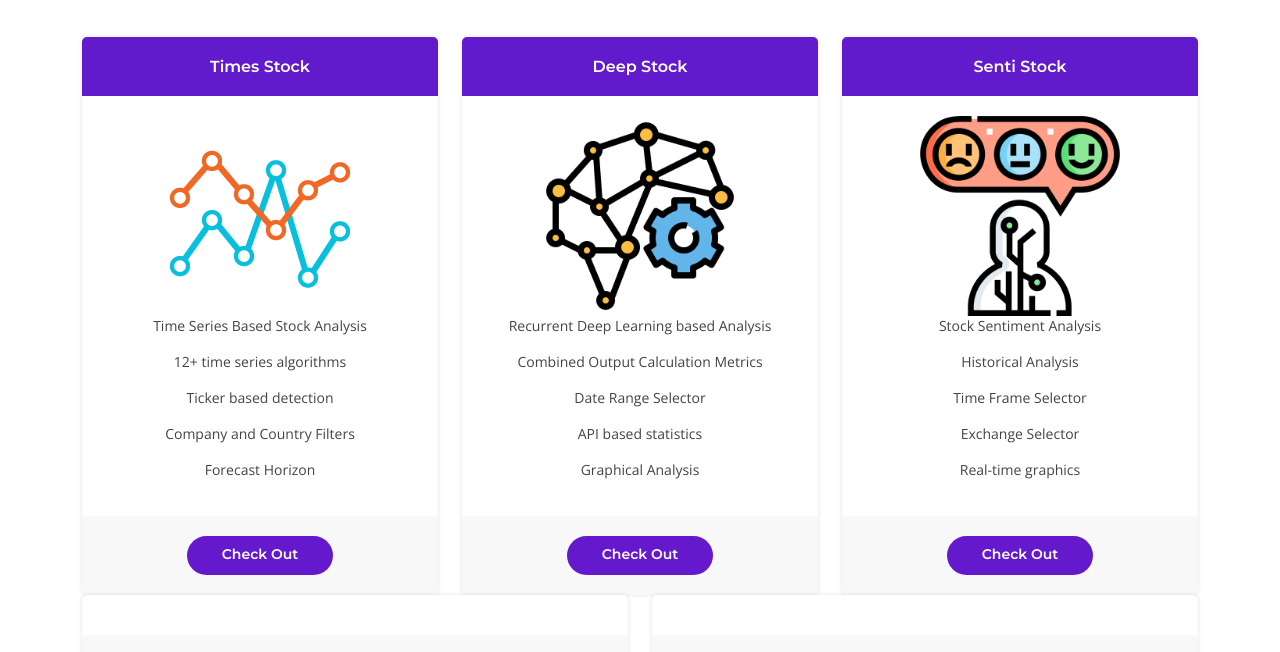
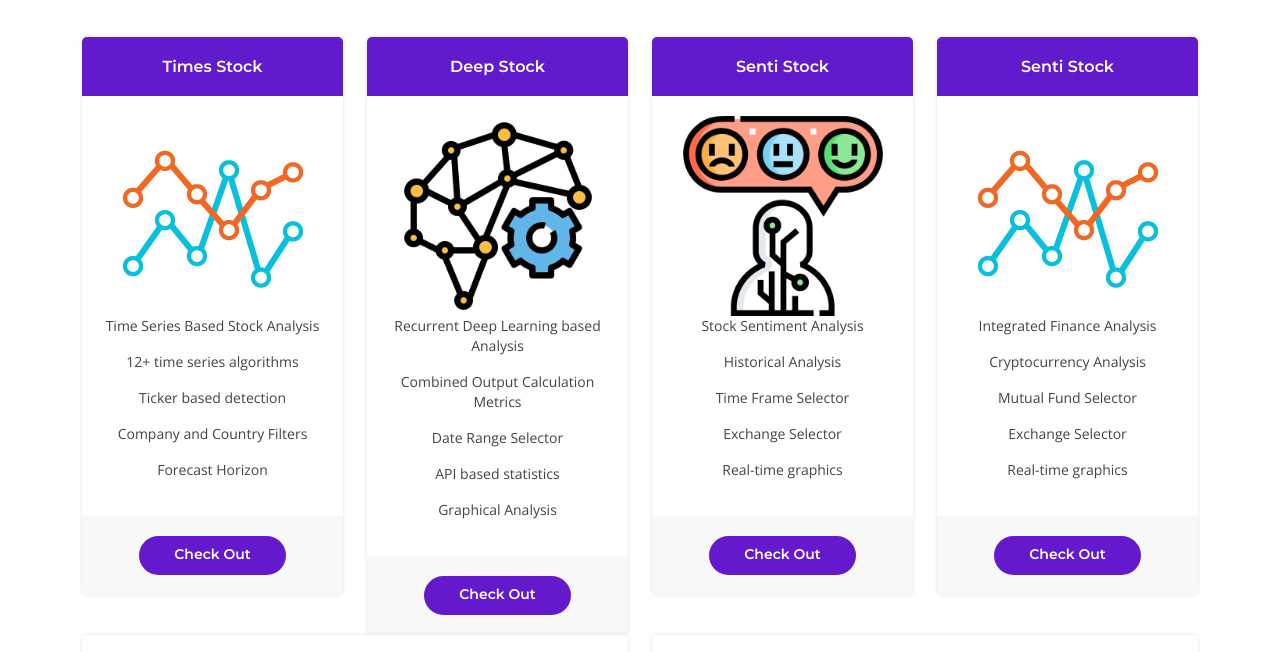
Before and after one commit to MainakRepositor/StockLit, a plain HTML site: page index.html in a window 1280 px wide. Shown: the part 117-769 px from the top of the page. Drawn offline with nearby package versions, Linux system fonts and the light colour scheme; a script that the page names is missing.

Commit message:
Add files via upload

```diff
--- a/index.html
+++ b/index.html
@@ -44,7 +44,7 @@
 
         <div class="row" data-aos="fade-left">
 
-          <div class="col-lg-4 col-md-6">
+          <div class="col-lg-3 col-md-6">
             <div class="box featured" data-aos="zoom-in" data-aos-delay="100">
 
               <h3>Times Stock</h3>
@@ -62,7 +62,7 @@
             </div>
           </div>
 
-          <div class="col-lg-4 col-md-6 mt-4 mt-md-0">
+          <div class="col-lg-3 col-md-6 mt-4 mt-md-0">
             <div class="box featured" data-aos="zoom-in" data-aos-delay="200">
               <h3>Deep Stock</h3>
               <img src="assets/img/stock2.png" width="200px" height="200px">
@@ -79,7 +79,7 @@
             </div>
           </div>
 
-          <div class="col-lg-4 col-md-6 mt-4 mt-lg-0">
+          <div class="col-lg-3 col-md-6 mt-4 mt-lg-0">
             <div class="box featured" data-aos="zoom-in" data-aos-delay="300">
               <h3>Senti Stock</h3>
               <img src="assets/img/stock3.png" width="200px" height="200px">
@@ -95,6 +95,25 @@
               </div>
             </div>
           </div>
+
+          <div class="col-lg-3 col-md-6 mt-4 mt-lg-0">
+            <div class="box featured" data-aos="zoom-in" data-aos-delay="300">
+              <h3>Senti Stock</h3>
+              <img src="assets/img/stock1.png" width="200px" height="200px">
+              <ul>
+                <li>Integrated Finance Analysis</li>
+                <li>Cryptocurrency Analysis</li>
+                <li>Mutual Fund Selector</li>
+                <li>Exchange Selector</li>
+                <li>Real-time graphics</li>
+              </ul>
+              <div class="btn-wrap">
+                <a href="https://integrated-finance-manager.streamlit.app/
+                " target="_blank" class="btn-buy">Check Out</a>
+              </div>
+            </div>
+          </div>
+
 
           <div class="col-lg-6 col-md-6 mt-4 mt-lg-0">
             <div class="box featured" data-aos="zoom-in" data-aos-delay="300">
```
